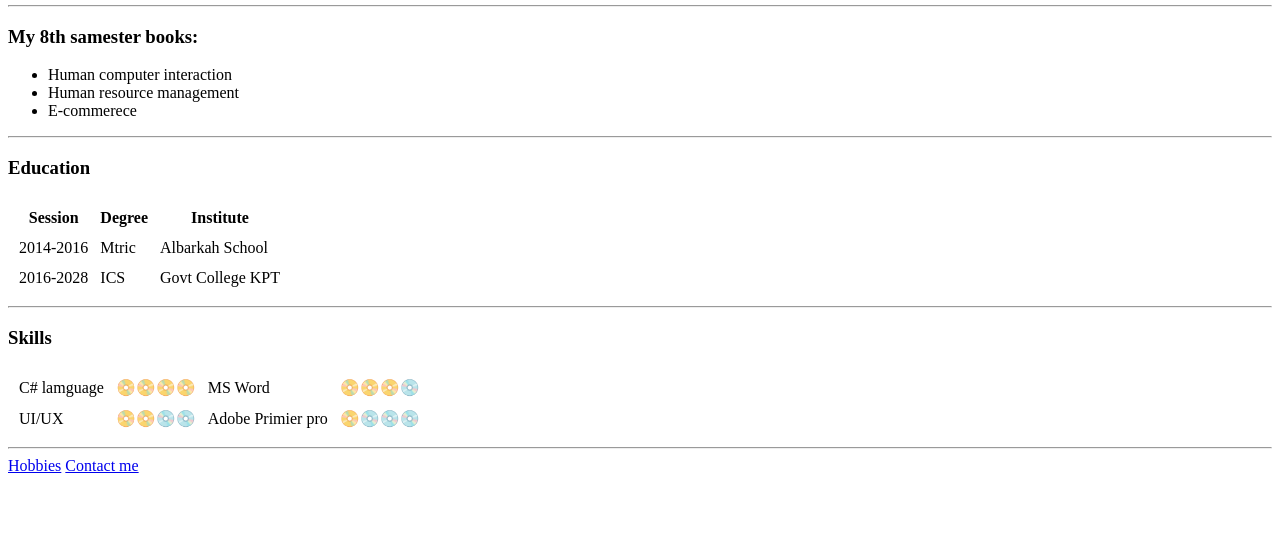
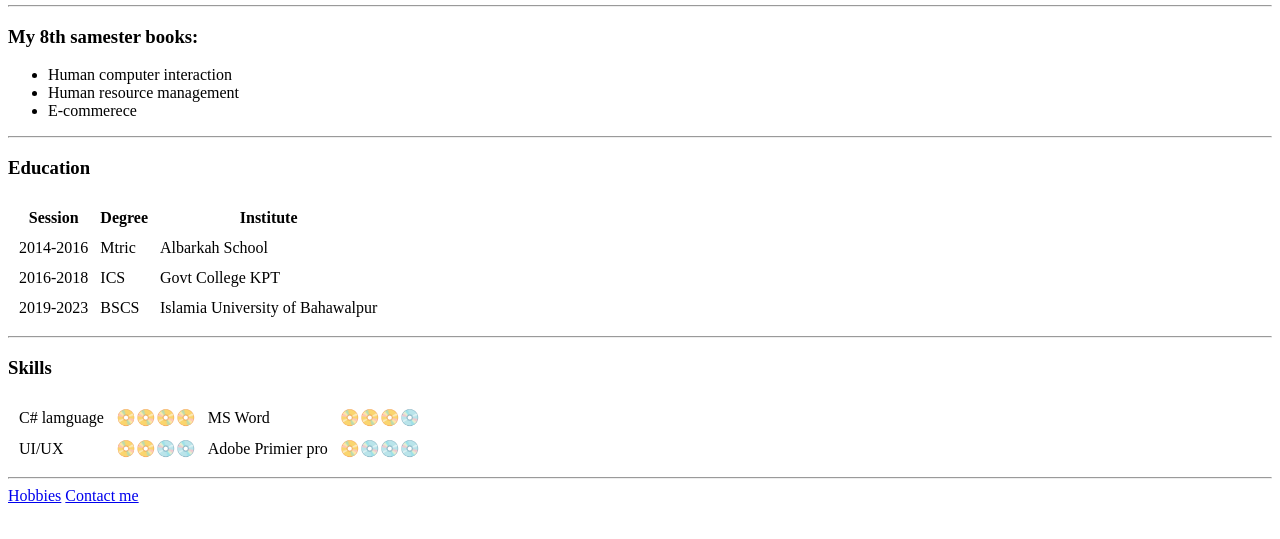
Before and after one commit to usamaJut/cv, a plain HTML site: page index.html in a window 1280 px wide. Shown: the part 207-746 px from the top of the page. Drawn offline with Linux system fonts and the light colour scheme.

Commit message:
Update index.html

```diff
--- a/index.html
+++ b/index.html
@@ -34,9 +34,14 @@
         <td>Albarkah School</td>
       </tr>
       <tr>
-        <td>2016-2028</td>
+        <td>2016-2018</td>
         <td>ICS</td>
         <td>Govt College KPT</td>
+      </tr>
+      <tr>
+        <td>2019-2023</td>
+        <td>BSCS</td>
+        <td>Islamia University of Bahawalpur</td>
       </tr>
     </table>
     <hr>
```
